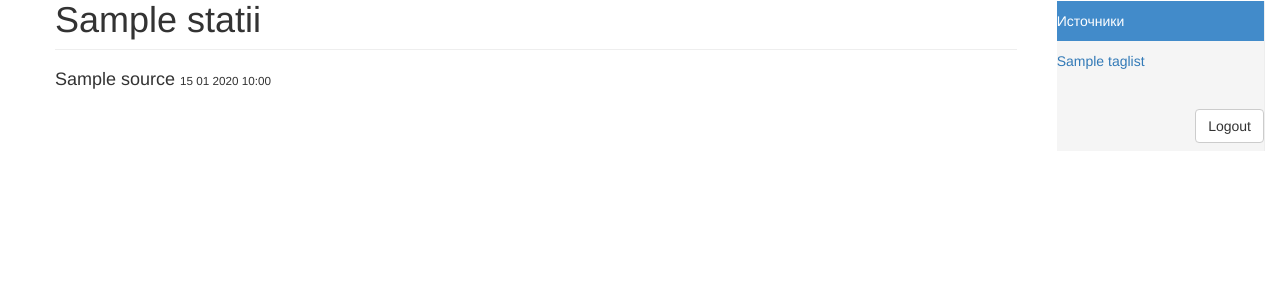
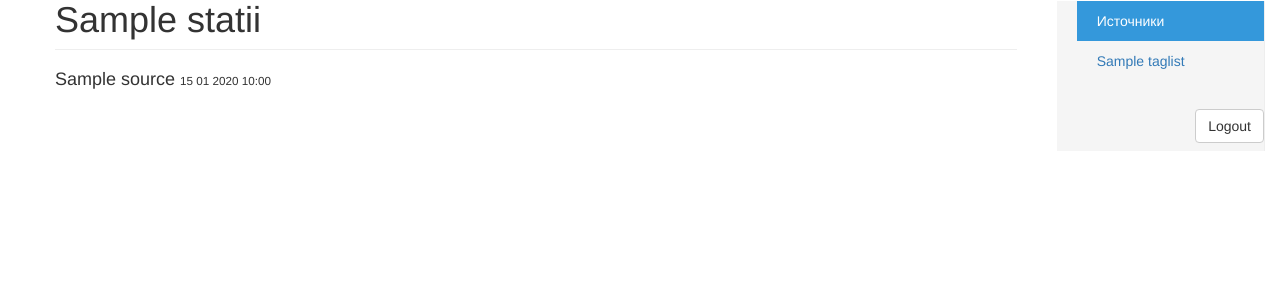
Before and after one commit to goodei/our_projects, a Flask app: template templates/index.html in a window 1280 px wide. Shown: the top 300 px of the page. Run offline with Flask 2, Linux system fonts and the light colour scheme; the template is opened without the code that fills it: most values are stand-ins (such as "Sample title", 1, 10 or a date in 2020).

Commit message:
style udt

```diff
--- a/static/css/first_screen.css
+++ b/static/css/first_screen.css
@@ -1,6 +1,8 @@
 /*
  * Base structure
  */
+
+
 
 /*
  * Global add-ons
@@ -47,7 +49,7 @@
 .nav-sidebar {
   margin-right: -21px; /* 20px padding + 1px border */
   margin-bottom: 20px;
-  margin-left: -20px;
+  margin-left: 20px;
 }
 .nav-sidebar > li > a {
   padding-right: 20px;
@@ -55,7 +57,7 @@
 }
 .nav-sidebar > .active > a {
   color: #fff;
-  background-color: #428bca;
+  background-color: #3498DB;
 }
 
 
--- a/static/css/login_style.css
+++ b/static/css/login_style.css
@@ -30,10 +30,10 @@ text-align: center;
 }
 .control-group {
 margin-bottom: 10px;
+text-align: center;
 }
 
 input {
-text-align: center;
 background-color: #ECF0F1;
 border: 2px solid transparent;
 border-radius: 3px;
@@ -74,5 +74,5 @@ box-shadow: none;
   font-size: 12px;
   color: #444;
   display: block;
-	margin-top: 12px;
+  margin-top: 12px;
 }
```
